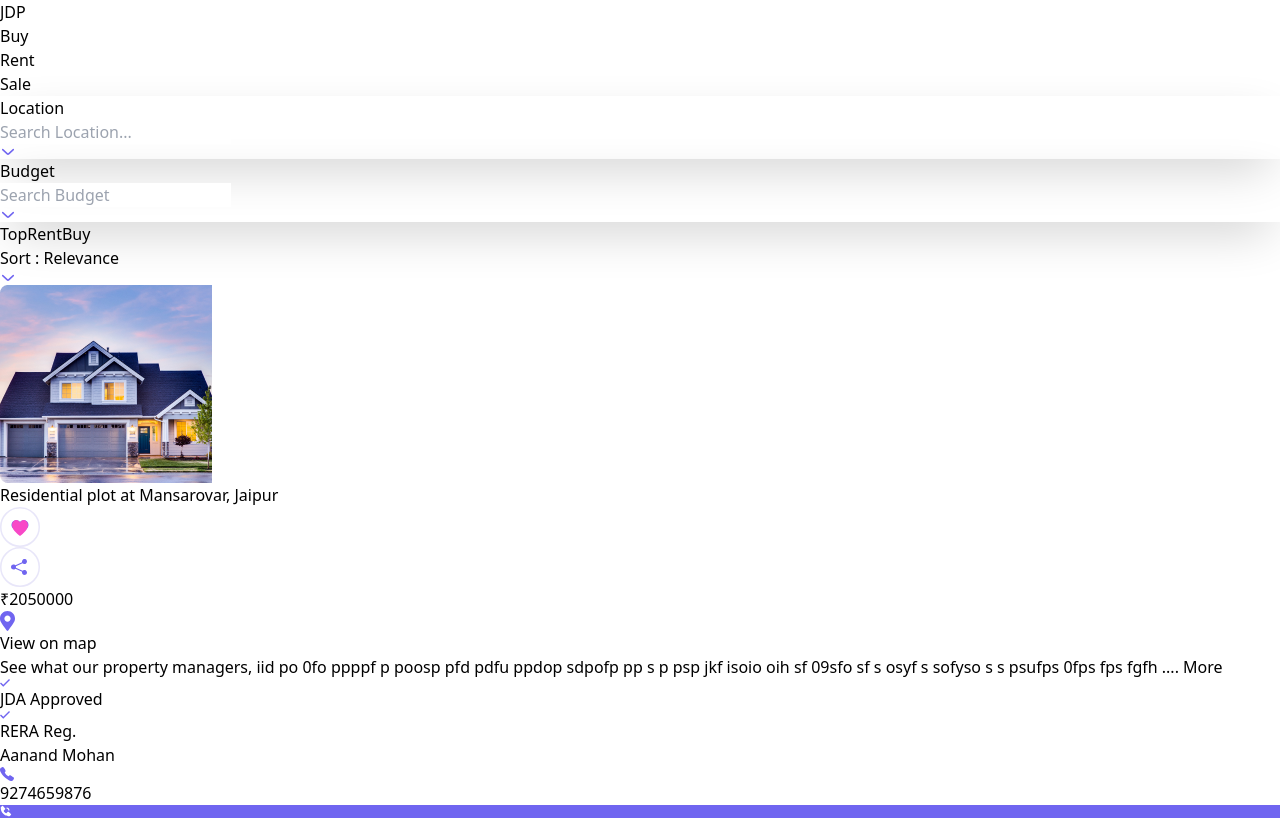
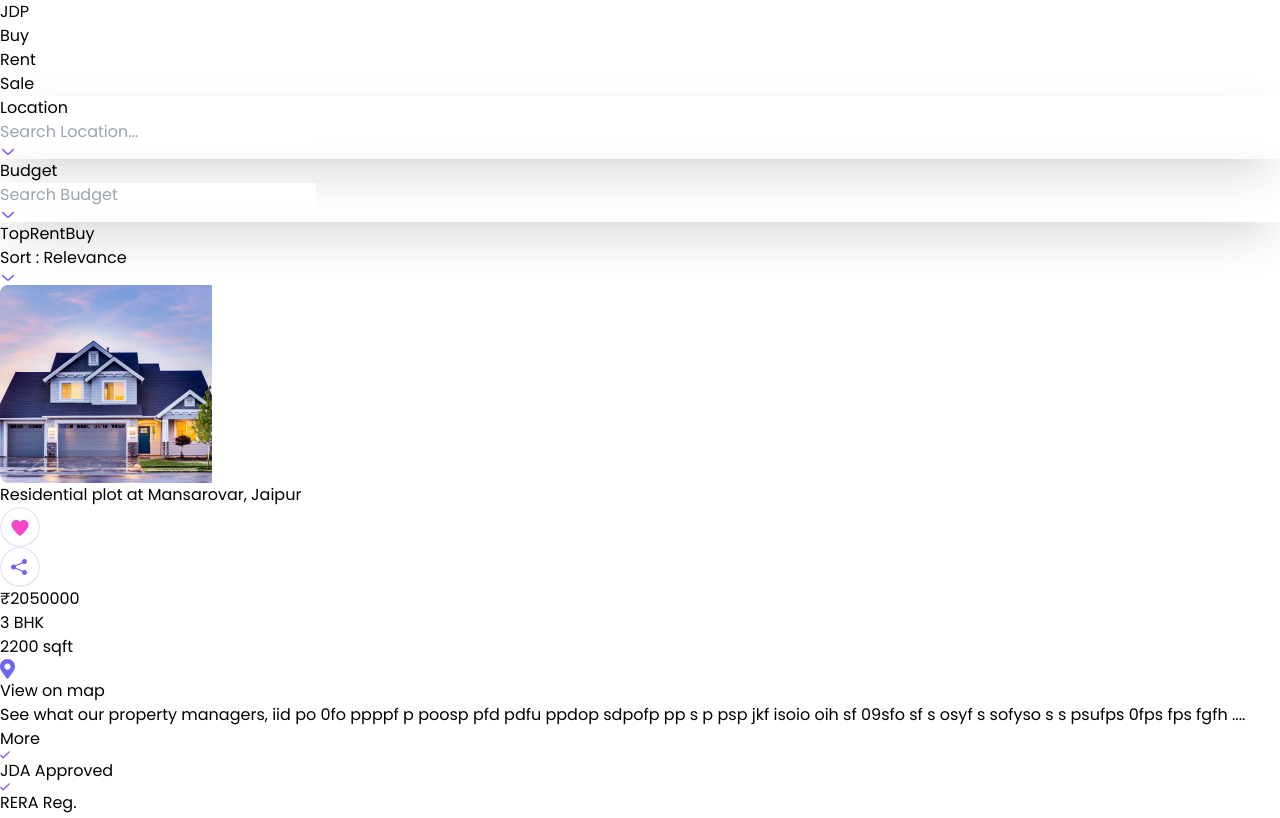
Before and after one commit to Vaibhav310701/JPD, a Next.js app: page /rent in a window 1280 px wide. Shown: the top 818 px of the page. Built offline with nearby package versions, Linux system fonts and the light colour scheme.

Commit message:
Change Font Style to Poppins Globally & Fix UI Changes

```diff
--- a/src/app/globals.css
+++ b/src/app/globals.css
@@ -1,12 +1,28 @@
+/* Import Tailwind base styles */
 @tailwind base;
 @tailwind components;
 @tailwind utilities;
 
-body{
+/* Set global body dimensions */
+body {
   height: 100vh;
   width: 100%;
+  font-family: var(--font-poppins);
+}
+:root {
+  --font-poppins: 'Poppins', sans-serif;
 }
 
+
+h1, h2, h3, h4, h5, h6 {
+  font-family: var(--font-poppins);
+}
+
+p {
+  font-family: var(--font-poppins);
+}
+
+/* Scrollbar styles */
 ::-webkit-scrollbar {
   background-color: #e1e1e1;
   height: 7px;
@@ -14,14 +30,10 @@ body{
   border-radius: 25px;
 }
 
-
-
 ::-webkit-scrollbar-thumb {
   background: linear-gradient(to top, rgb(131, 130, 130) 0%, rgb(147, 146, 146) 100%);
   border-radius: 15px;
 }
-
-
 
 ::-webkit-scrollbar-track {
   background-color: #f8f8f8;
@@ -29,3 +41,10 @@ body{
   cursor: pointer;
   z-index: 99;
 }
+
+/* Font classes */
+.poppins-regular {
+  font-family: "Poppins", serif;
+  font-weight: 400;
+  font-style: normal;
+}
--- a/src/app/layout.tsx
+++ b/src/app/layout.tsx
@@ -1,17 +1,13 @@
 import type { Metadata } from "next";
-import localFont from "next/font/local";
+import { Poppins } from "next/font/google";
 import "./globals.css";
 import Navbar from "@/components/Navbar";
 
-const geistSans = localFont({
-  src: "./fonts/GeistVF.woff",
-  variable: "--font-geist-sans",
-  weight: "100 900",
-});
-const geistMono = localFont({
-  src: "./fonts/GeistMonoVF.woff",
-  variable: "--font-geist-mono",
-  weight: "100 900",
+// Load Poppins with desired weights
+const poppins = Poppins({
+  subsets: ["latin"], // Set subset to 'latin' for better compatibility
+  weight: ["400", "500", "600", "700"], // Select desired weights
+  variable: "--font-poppins", // Use CSS variable for flexibility
 });
 
 export const metadata: Metadata = {
@@ -27,7 +23,7 @@ export default function RootLayout({
   return (
     <html lang="en">
       <body
-        className={`${geistSans.variable} ${geistMono.variable} antialiased`}
+        className={`${poppins.variable} antialiased`} // Apply Poppins globally
       >
         <div className="sm:h-full w-full">
           <div className="h-[54px] w-full border-b border-[#E0DEF7]">
--- a/src/app/rent/page.jsx
+++ b/src/app/rent/page.jsx
@@ -401,7 +401,7 @@ export default function page() {
                   />
                 </div>
 
-                <div className="w-full flex flex-col">
+                <div className="w-full flex flex-col justify-evenly">
                   <div className="w-full flex flex-col md:flex-row lg:flex-row items-start justify-between">
                     <p className="text-[#000929] font-semibold text-[20px]">
                       {item.title}
@@ -419,9 +419,15 @@ export default function page() {
                       />
                     </div>
                   </div>
-                  <div>
+                  <div className="flex flex-wrap justify-start items-center gap-2">
                     <p className="text-[#7065F0] font-bold text-[18px]">
                       {item.price}
+                    </p>
+                    <p className="font-semibold text-[18px] border-x px-2 text-[#7F8393]">
+                      3 BHK
+                    </p>
+                    <p className="font-semibold text-[18px] text-[#7F8393]">
+                    2200 sqft
                     </p>
                   </div>
                   <p className="flex justify-start items-center gap-2 pt-1 underline">
```
